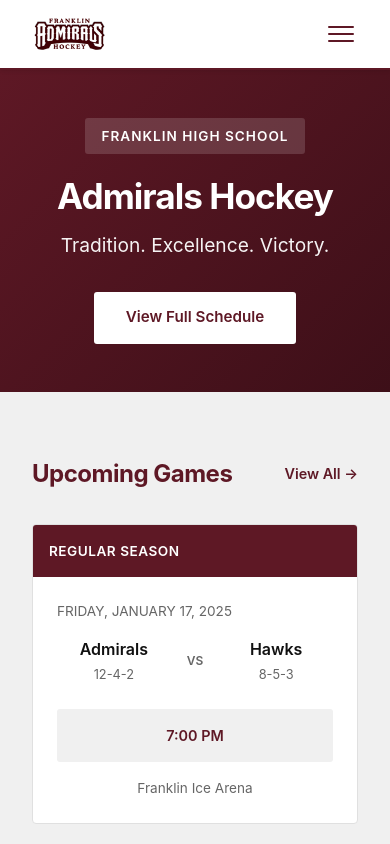
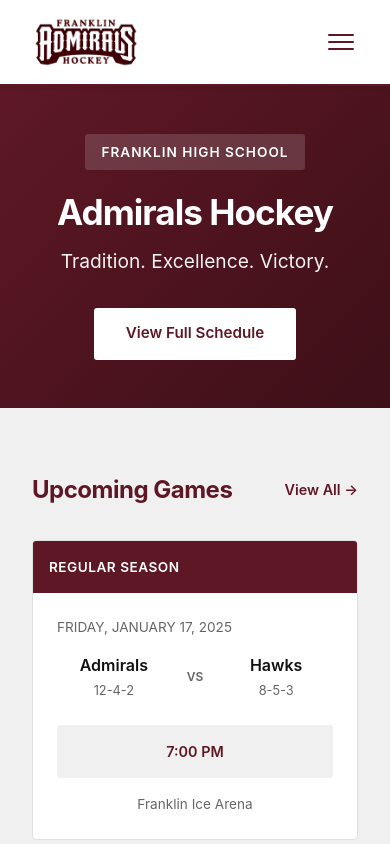
Before and after one commit to coachberry/admirals-hockey, a plain HTML site: page index.html in a window 390 px wide. Shown: the top 844 px of the page. Drawn offline with Linux system fonts and the light colour scheme.

Commit message:
Increase logo size to 72px

```diff
--- a/assets/css/styles.css
+++ b/assets/css/styles.css
@@ -500,13 +500,13 @@ footer {
 
 /* LOGO IMAGE */
 .logo-img {
-  height: 48px;
+  height: 72px;
   width: auto;
   display: block;
 }
 
 @media (max-width: 768px) {
   .logo-img {
-    height: 36px;
+    height: 52px;
   }
 }
```
